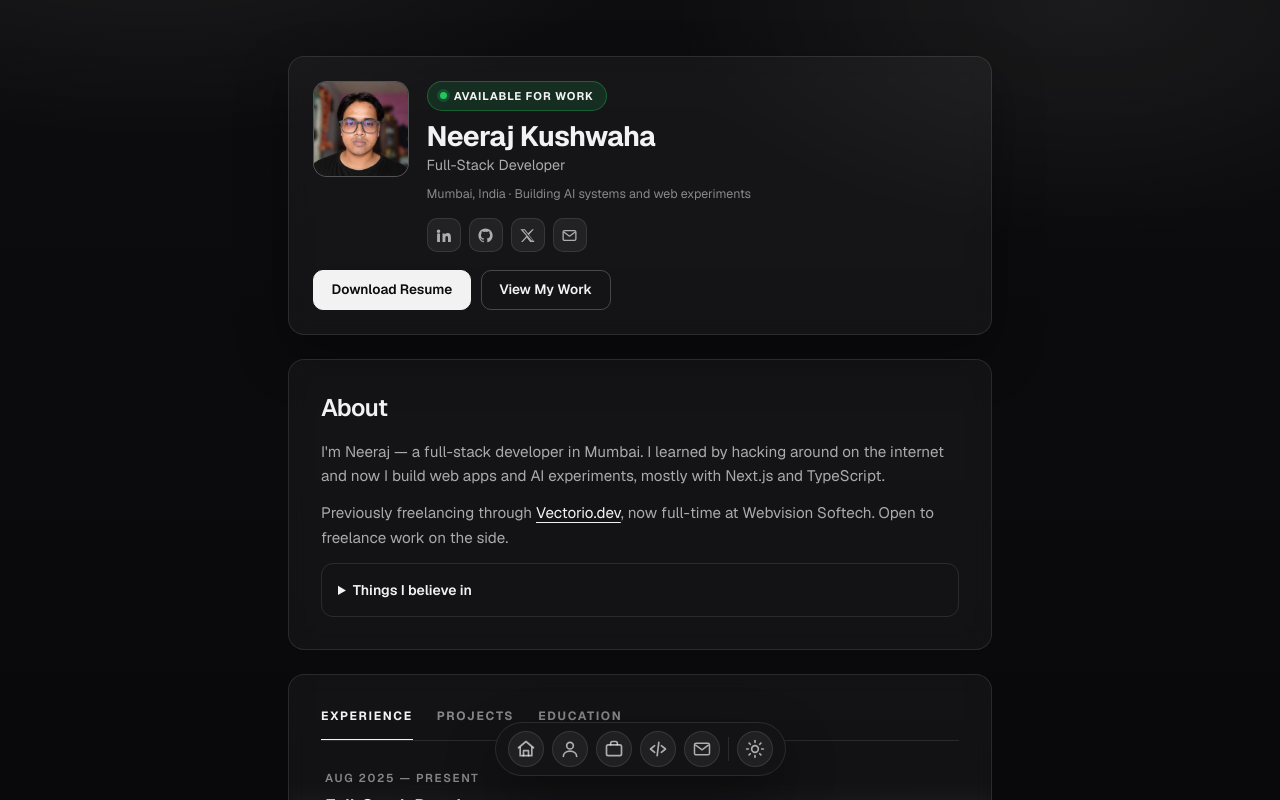
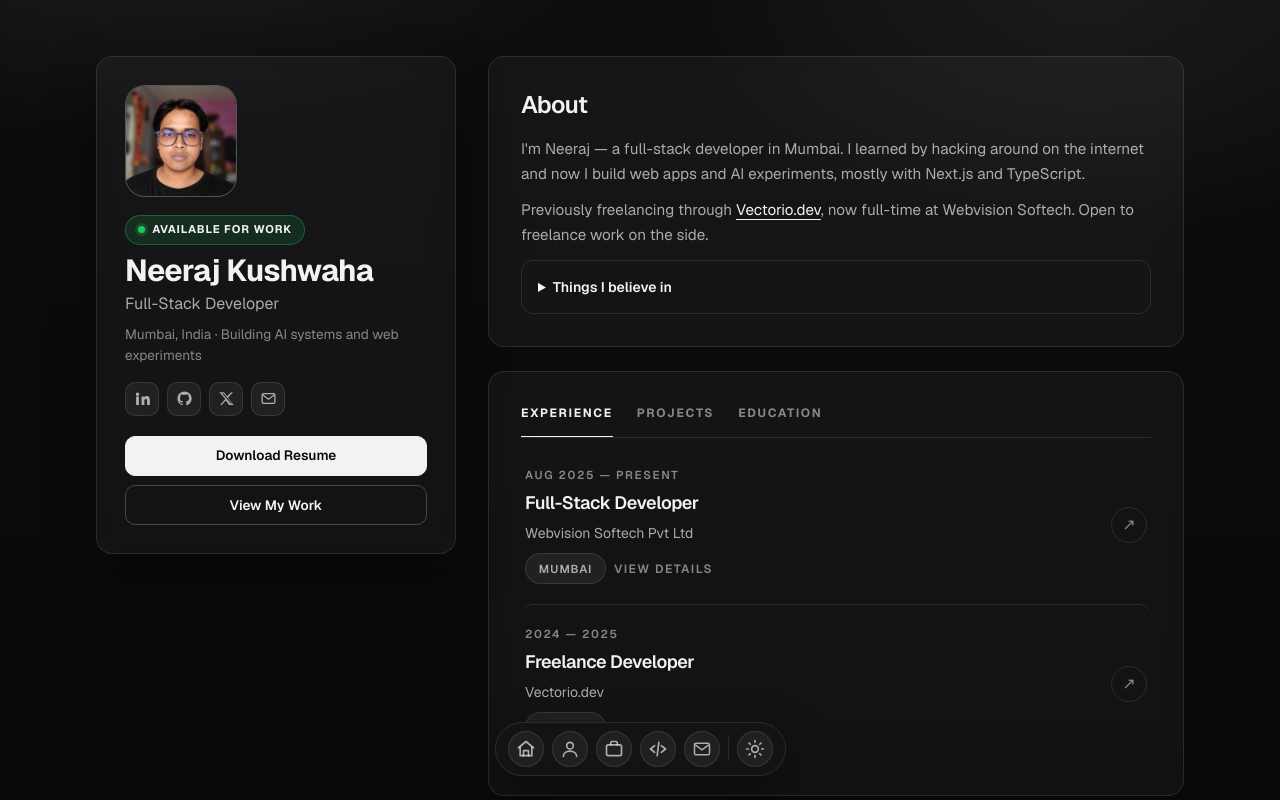
Before and after one commit to neerajk001/remote-portfolio, a Next.js app: page / in a window 1280 px wide. Shown: the top 800 px of the page. Built offline with nearby package versions, Linux system fonts and the light colour scheme.

Commit message:
Improve desktop layout with sticky sidebar two-column grid

```diff
--- a/app/globals.css
+++ b/app/globals.css
@@ -225,6 +225,55 @@ body {
   margin-top: 1.1rem;
 }
 
+@media (min-width: 1024px) {
+  .profile-card {
+    grid-template-columns: 1fr;
+    padding: 1.75rem;
+    gap: 0;
+    position: relative;
+    overflow: hidden;
+  }
+
+  .profile-avatar {
+    width: 112px;
+    height: 112px;
+    border-radius: 20px;
+  }
+
+  .profile-content {
+    margin-top: 1.1rem;
+  }
+
+  .profile-name {
+    font-size: 1.9rem;
+  }
+
+  .profile-role {
+    font-size: 1rem;
+  }
+
+  .profile-meta {
+    font-size: 0.85rem;
+    line-height: 1.6;
+  }
+
+  .profile-actions {
+    grid-column: auto;
+    flex-direction: column;
+    align-items: stretch;
+    margin-top: 1.25rem;
+  }
+
+  .profile-actions .btn-primary,
+  .profile-actions .btn-secondary {
+    width: 100%;
+  }
+
+  .panel {
+    padding: 2rem;
+  }
+}
+
 .btn-primary,
 .btn-secondary {
   display: inline-flex;
@@ -268,6 +317,12 @@ body {
   border-bottom: 1px solid var(--border);
   padding-bottom: 0;
   overflow-x: auto;
+  scrollbar-width: none;
+  -ms-overflow-style: none;
+}
+
+.tablist::-webkit-scrollbar {
+  display: none;
 }
 
 .tab {
--- a/app/page.tsx
+++ b/app/page.tsx
@@ -198,7 +198,9 @@ export default function Home() {
 
   return (
     <div id="top" className="min-h-screen">
-      <main className="relative z-10 mx-auto flex w-full max-w-3xl flex-1 flex-col gap-6 px-5 pb-32 pt-8 sm:px-8 sm:pt-14">
+      <main className="relative z-10 mx-auto flex w-full max-w-3xl flex-1 flex-col gap-6 px-5 pb-32 pt-8 sm:px-8 sm:pt-14 lg:max-w-6xl lg:grid lg:grid-cols-[360px_minmax(0,1fr)] lg:items-start lg:gap-8 lg:px-8">
+        {/* ---------- Left column (sticky profile on desktop) ---------- */}
+        <div className="flex min-w-0 flex-col gap-6 lg:sticky lg:top-8">
         {/* ---------- Profile ---------- */}
         <header className="profile-card">
           <Image
@@ -265,7 +267,10 @@ export default function Home() {
             </a>
           </div>
         </header>
+        </div>
 
+        {/* ---------- Right column (content on desktop) ---------- */}
+        <div className="flex min-w-0 flex-col gap-6">
         {/* ---------- About ---------- */}
         <section id="about" aria-labelledby="about-heading" className="panel">
           <h2 id="about-heading" className="text-xl font-semibold tracking-tight sm:text-2xl">
@@ -459,9 +464,10 @@ export default function Home() {
           </div>
         </section>
 
-        <footer className="px-2 text-center text-xs t-faint">
+        <footer className="px-2 text-center text-xs t-faint lg:text-left">
           © {new Date().getFullYear()} Neeraj Kushwaha · Mumbai, India
         </footer>
+        </div>
       </main>
 
       {/* ---------- Detail drawer (single instance) ---------- */}
```
